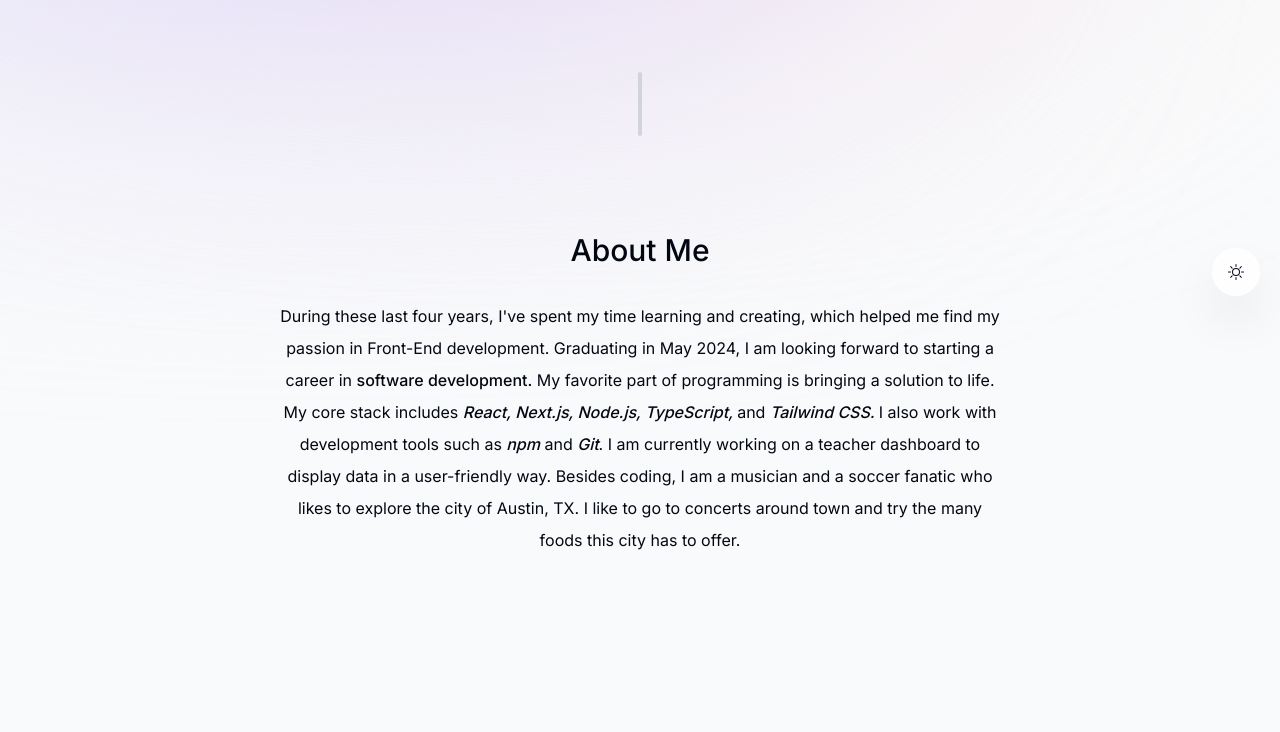
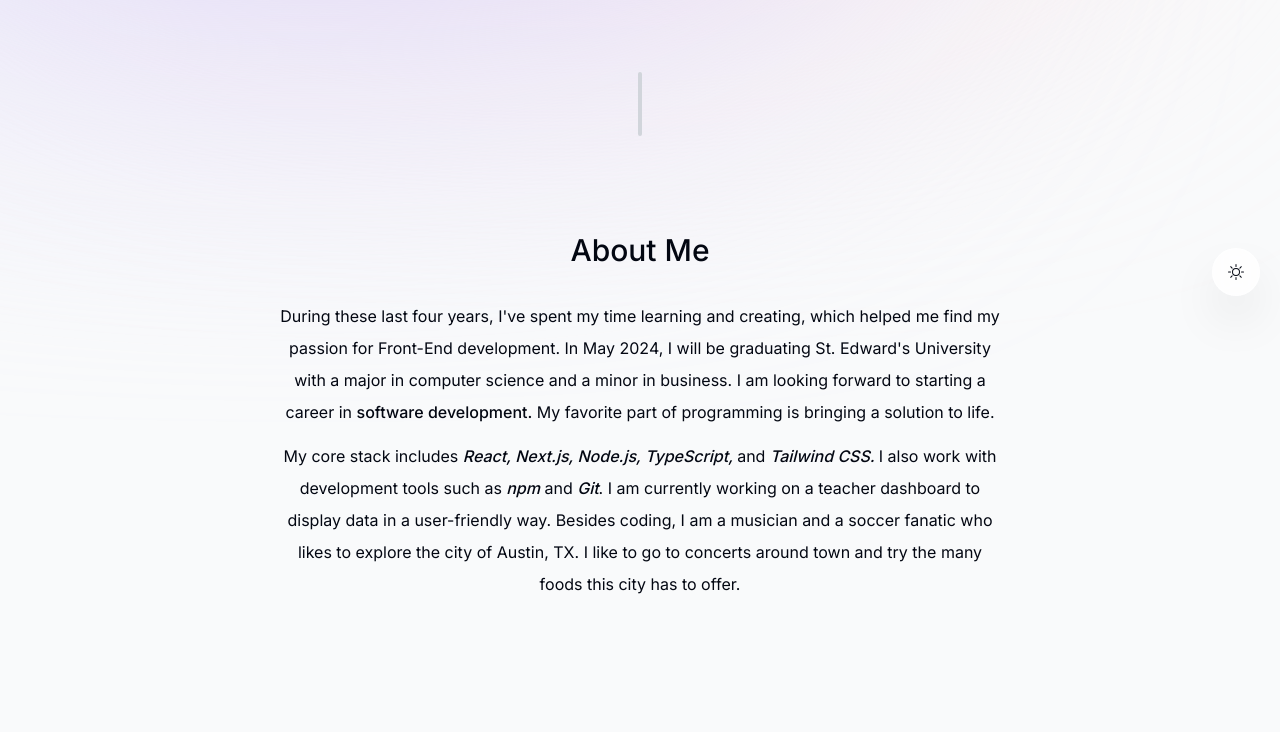
Before and after one commit to garick-git/portfolio-website, a Next.js app: page / in a window 1280 px wide. Shown: the part 484-1216 px from the top of the page. Built offline with nearby package versions, Linux system fonts and the light colour scheme; no server answers.

Commit message:
fixing header colors and about me adjustments

```diff
--- a/components/about.tsx
+++ b/components/about.tsx
@@ -19,11 +19,15 @@ export default function About() {
     >
       <SectionHeading>About me</SectionHeading>
       <p className="mb-3">
-          During these last four years, I've spent my time learning and creating, which helped me find my passion in Front-End development. Graduating in May 2024, I am looking forward to starting a career in <span className="font-medium">software development.</span> My favorite part of programming is bringing a solution to life. My core stack includes {" "}
+          During these last four years, I've spent my time learning and creating, which helped me find my passion for Front-End development. In May 2024, I will be graduating St. Edward's University with a major in computer science and a minor in business. I am looking forward to starting a career in <span className="font-medium">software development.</span> My favorite part of programming is bringing a solution to life.
+      </p>
+
+      <p>
+          My core stack includes {" "}
           <span className="italic font-medium">
-            React, Next.js, Node.js, TypeScript, </span><span>and</span> <span className="italic font-medium">Tailwind CSS. </span>
-          I also work with development tools such as<span className="italic font-medium"> npm</span> and <span className="italic font-medium">Git</span>. I am currently working on a teacher dashboard to display data in a user-friendly way.
-          Besides coding, I am a musician and a soccer fanatic who likes to explore the city of Austin, TX. I like to go to concerts around town and try the many foods this city has to offer.
+              React, Next.js, Node.js, TypeScript, </span><span>and</span> <span className="italic font-medium">Tailwind CSS. </span>
+            I also work with development tools such as<span className="italic font-medium"> npm</span> and <span className="italic font-medium">Git</span>. I am currently working on a teacher dashboard to display data in a user-friendly way.
+            Besides coding, I am a musician and a soccer fanatic who likes to explore the city of Austin, TX. I like to go to concerts around town and try the many foods this city has to offer.
       </p>
     </motion.section>
   );
--- a/components/header.tsx
+++ b/components/header.tsx
@@ -30,7 +30,7 @@ export default function Header() {
             >
               <Link
                 className={clsx(
-                  "flex w-full items-center justify-center px-3 py-3 hover:text-gray-950 transition dark:text-gray-400 dark:hover:text-gray-300",
+                  "flex w-full items-center justify-center px-3 py-3 hover:text-gray-950 transition  dark:hover:text-gray-300",
                   {
                     "text-gray-950 dark:text-gray-100":
                       activeSection === link.name,
```
